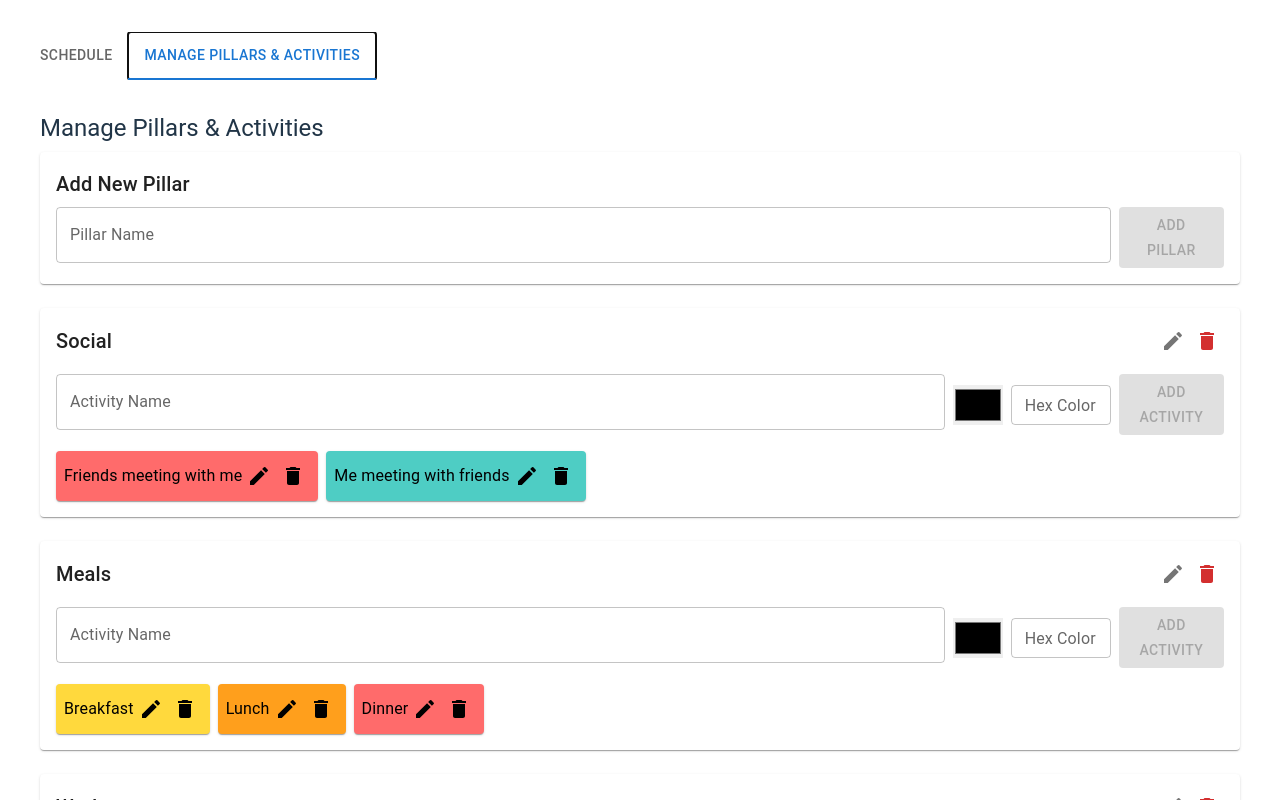
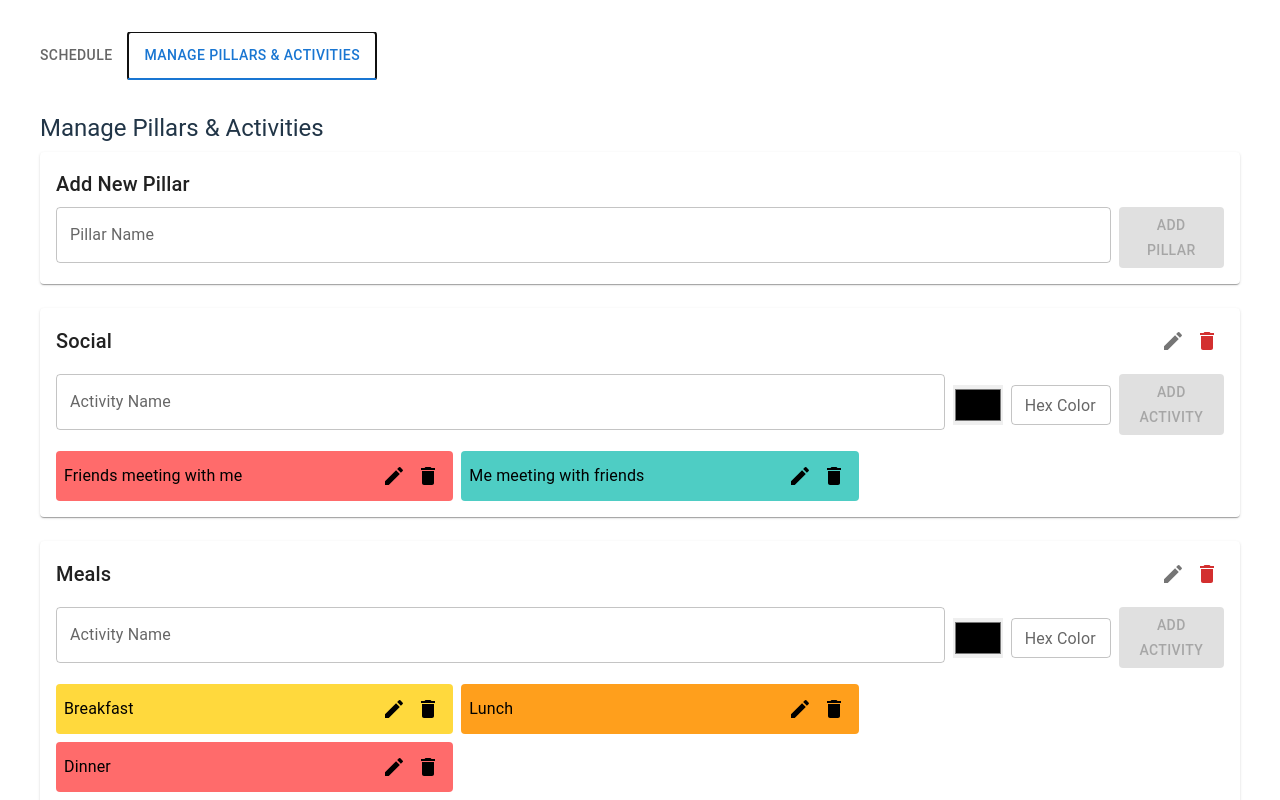
Before and after one commit to pimfm/colorcoded-week-schedule, a React (Vite) app: page / in a window 1280 px wide. Both pictures are taken after a click on the tab "MANAGE PILLARS & ACTIVITIES". Shown: the top 800 px of the page. Built offline with nearby package versions, Linux system fonts and the light colour scheme.

Commit message:
Epic, first full vibe-code project

```diff
--- a/src/components/Legend.tsx
+++ b/src/components/Legend.tsx
@@ -1,5 +1,5 @@
 import React, { useRef } from 'react';
-import { Box, Paper, Typography, Grid, IconButton, Tooltip } from '@mui/material';
+import { Box, Paper, Typography, IconButton, Tooltip } from '@mui/material';
 import { PictureAsPdf } from '@mui/icons-material';
 import { Pillar } from '../types';
 import html2canvas from 'html2canvas';
@@ -71,10 +71,9 @@ export const Legend: React.FC<LegendProps> = ({ pillars }) => {
         </Tooltip>
       </Box>
       <div ref={legendRef}>
-        <Grid container spacing={2}>
+        <Box sx={{ display: 'flex', flexWrap: 'wrap', gap: 2 }}>
           {pillars.map((pillar) => (
-            <Grid item xs={12} sm={6} md={3} key={pillar.id}>
-              <Box sx={{ mb: 2 }}>
+            <Box key={pillar.id} sx={{ width: { xs: '100%', sm: 'calc(50% - 16px)', md: 'calc(25% - 16px)' }, mb: 2 }}>
               <Typography variant="subtitle1" fontWeight="bold" gutterBottom>
                 {pillar.name}
               </Typography>
@@ -101,9 +100,8 @@ export const Legend: React.FC<LegendProps> = ({ pillars }) => {
                 ))}
               </Box>
             </Box>
-            </Grid>
           ))}
-        </Grid>
+        </Box>
       </div>
     </Paper>
   );
--- a/src/components/PillarManager.tsx
+++ b/src/components/PillarManager.tsx
@@ -10,10 +10,9 @@ import {
   DialogTitle,
   DialogContent,
   DialogActions,
-  Grid,
   Tooltip,
 } from '@mui/material';
-import { Add as AddIcon, Delete as DeleteIcon, Edit as EditIcon } from '@mui/icons-material';
+import { Delete as DeleteIcon, Edit as EditIcon } from '@mui/icons-material';
 import { Pillar, Activity } from '../types';
 
 interface PillarManagerProps {
@@ -236,17 +235,19 @@ export const PillarManager: React.FC<PillarManagerProps> = ({
           </Box>
 
           {/* Activities List */}
-          <Grid container spacing={1}>
+          <Box sx={{ display: 'flex', flexWrap: 'wrap', gap: 1 }}>
             {pillar.activities.map((activity) => (
-              <Grid item xs={12} sm={6} md={4} key={activity.id}>
-                <Paper
+              <Box
+                key={activity.id}
                 sx={{
+                  width: { xs: '100%', sm: 'calc(50% - 8px)', md: 'calc(33.33% - 8px)' },
                   p: 1,
                   display: 'flex',
                   justifyContent: 'space-between',
                   alignItems: 'center',
                   backgroundColor: activity.color,
                   color: getContrastColor(activity.color),
+                  borderRadius: 1,
                 }}
               >
                 <Typography>{activity.name}</Typography>
@@ -270,10 +271,9 @@ export const PillarManager: React.FC<PillarManagerProps> = ({
                     </IconButton>
                   </Tooltip>
                 </Box>
-                </Paper>
-              </Grid>
+              </Box>
             ))}
-          </Grid>
+          </Box>
         </Paper>
       ))}
 
```
Lines whose indentation alone changed are shown as unchanged.
